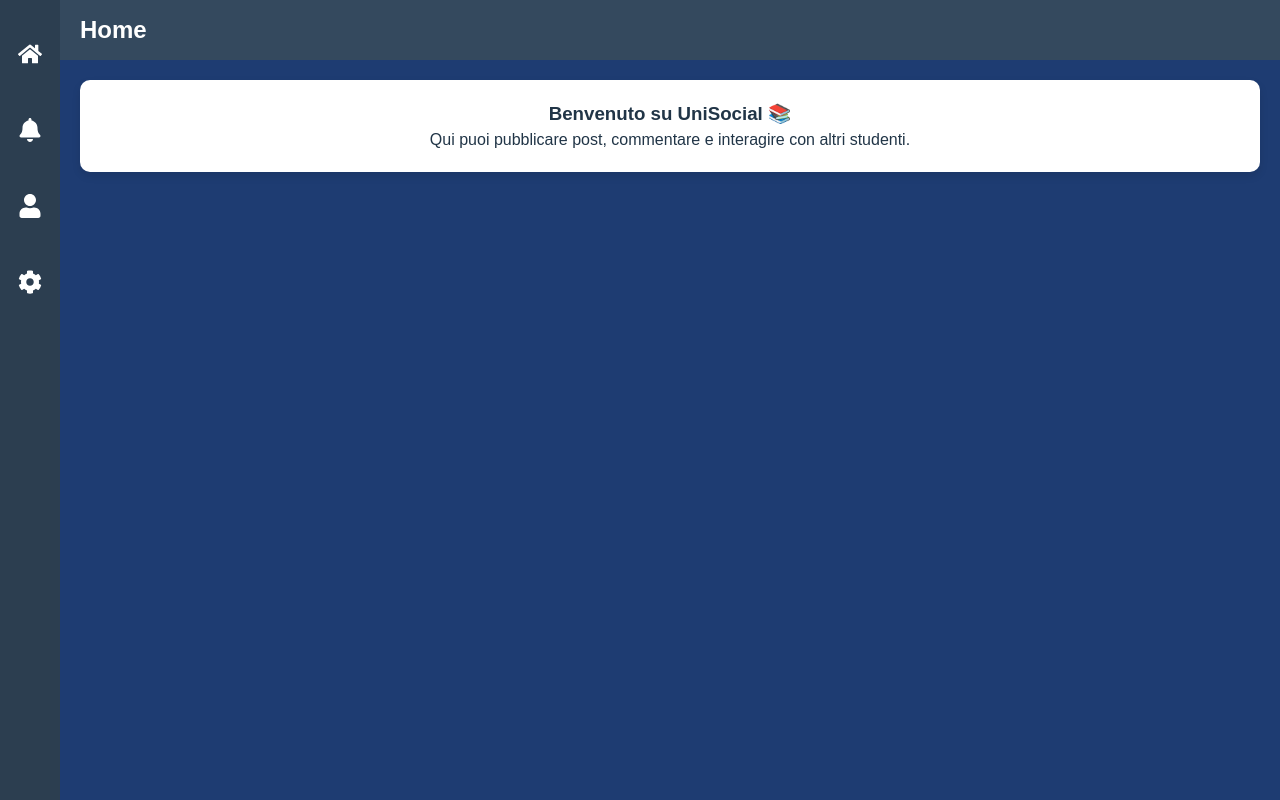
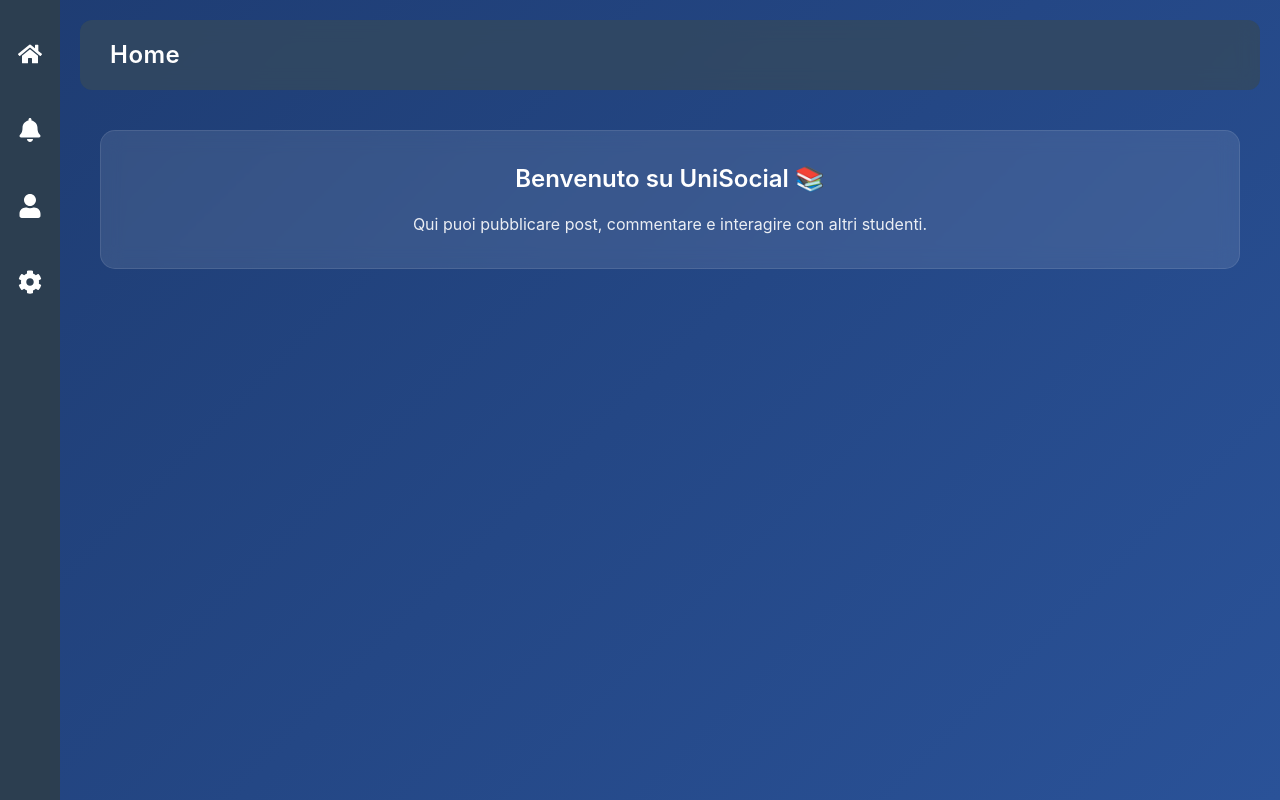
Before and after one commit to lolloverdura8/prova-per-web, a React (Vite) app in the folder frontend/: page /home in a window 1280 px wide. Built offline with nearby package versions, Linux system fonts and the light colour scheme; the HTML template or start-up script is replaced by a standard one.

Commit message:
modifiche di stile

```diff
--- a/frontend/package.json
+++ b/frontend/package.json
@@ -10,6 +10,8 @@
     "preview": "vite preview"
   },
   "dependencies": {
+    "@fontsource/inter": "^5.1.1",
+    "@fontsource/outfit": "^5.1.1",
     "@mui/material": "^6.4.5",
     "axios": "^1.7.9",
     "react": "^19.0.0",
--- a/frontend/src/styles/Global.css
+++ b/frontend/src/styles/Global.css
@@ -12,7 +12,7 @@ body {
     padding: 0;
     overflow-x: hidden;
     background: #1e3c72;
-    font-family: 'Poppins', sans-serif;
+    font-family: 'Outfit', 'Inter', sans-serif;
 }
 
 #root {
--- a/frontend/src/styles/HomePage.css
+++ b/frontend/src/styles/HomePage.css
@@ -2,7 +2,7 @@
     display: flex;
     min-height: 100vh;
     width: 100%;
-    background: #1e3c72;
+    background: linear-gradient(135deg, #1e3c72 0%, #2a5298 100%);
 }
 
 .main-content {
@@ -10,12 +10,32 @@
     display: flex;
     flex-direction: column;
     width: 100%;
+    padding: 20px;
 }
 
 .welcome-box {
-    background: white;
-    padding: 20px;
+    background: rgba(255, 255, 255, 0.1);
+    padding: 30px;
     margin: 20px;
-    border-radius: 10px;
-    box-shadow: 0px 4px 8px rgba(0, 0, 0, 0.1);
+    border-radius: 15px;
+    backdrop-filter: blur(10px);
+    border: 1px solid rgba(255, 255, 255, 0.1);
+    color: white;
+    transition: transform 0.3s ease;
 }
+
+.welcome-box:hover {
+    transform: translateY(-5px);
+}
+
+.welcome-box h3 {
+    font-size: 24px;
+    margin-bottom: 15px;
+    font-weight: 600;
+}
+
+.welcome-box p {
+    font-size: 16px;
+    line-height: 1.6;
+    opacity: 0.9;
+}
--- a/frontend/src/styles/NavBar.css
+++ b/frontend/src/styles/NavBar.css
@@ -1,29 +1,46 @@
 .nav-bar {
     width: 100%;
-    height: 60px;
-    background: #34495e;
+    height: 70px;
+    background: rgba(52, 73, 94, 0.8);
+    backdrop-filter: blur(10px);
     color: white;
     display: flex;
     align-items: center;
     justify-content: space-between;
-    padding: 0 20px;
+    padding: 0 30px;
+    border-radius: 12px;
+    margin-bottom: 20px;
+}
+
+.nav-bar h2 {
+    font-size: 24px;
+    font-weight: 600;
+    letter-spacing: 0.5px;
 }
 
 .user-info {
     display: flex;
-    flex-direction: column;
     align-items: center;
-    margin-left: auto;
+    gap: 12px;
+    background: rgba(255, 255, 255, 0.1);
+    padding: 8px 16px;
+    border-radius: 30px;
+    transition: all 0.3s ease;
+}
+
+.user-info:hover {
+    background: rgba(255, 255, 255, 0.2);
 }
 
 .avatar {
-    width: 35px;
-    height: 35px;
+    width: 40px;
+    height: 40px;
     border-radius: 50%;
-    margin-bottom: 2px;
+    border: 2px solid rgba(255, 255, 255, 0.2);
 }
 
 .username {
-    font-size: 12px;
-    margin-top: 2px;
+    font-size: 14px;
+    font-weight: 500;
+    letter-spacing: 0.5px;
 }
```
Also changed, not shown: 1 other file (tests, documents, lock files or other folders).
